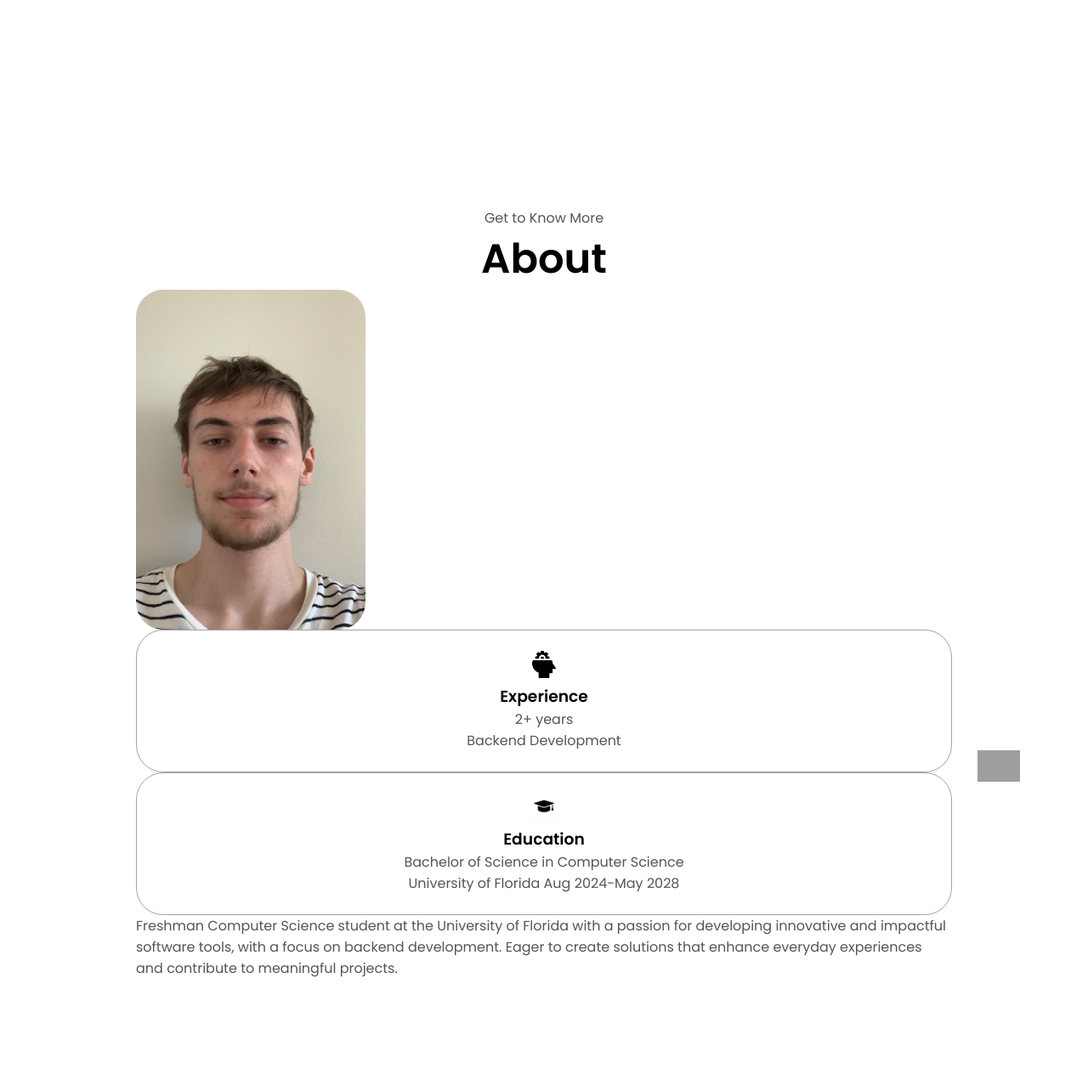
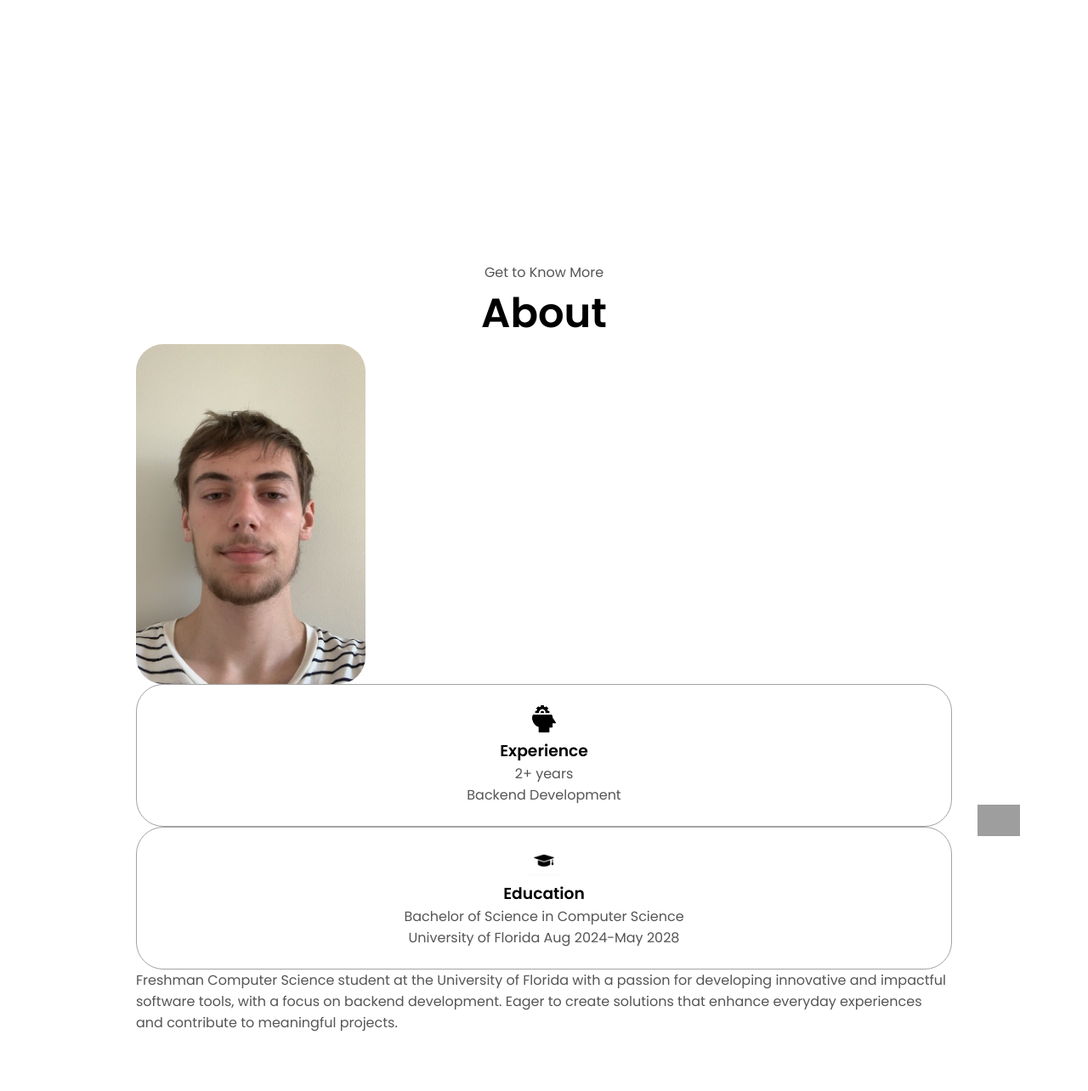
Before and after one commit to zaybournand/html-css-js-portfolio, a Flask app: page / in a window 1280 px wide. Shown: the part 684-1968 px from the top of the page at 85% size. Run offline with Flask 3, Linux system fonts and the light colour scheme; grey boxes are pictures that could not be loaded.

Commit message:
Update style.css

```diff
--- a/static/css/style.css
+++ b/static/css/style.css
@@ -220,6 +220,7 @@ section {
 /* ABOUT SECTION */
 #about {
     position: relative;
+      margin-top: 10rem;
 }
 
 .about-container {
```
